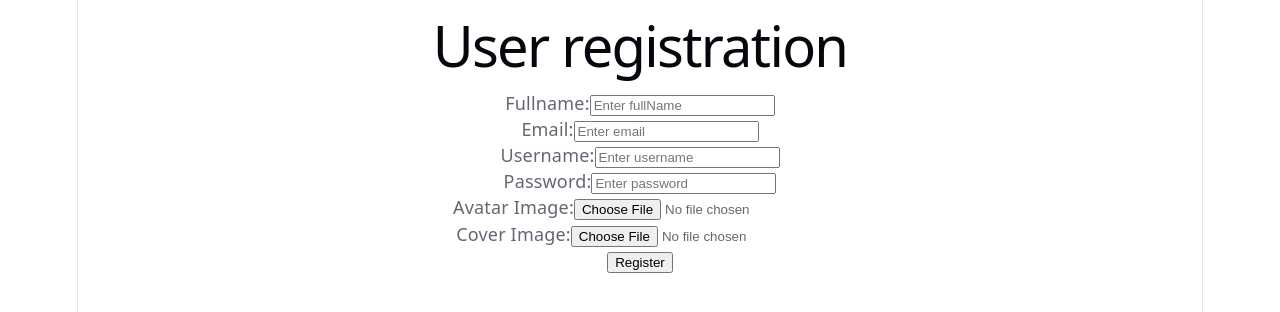
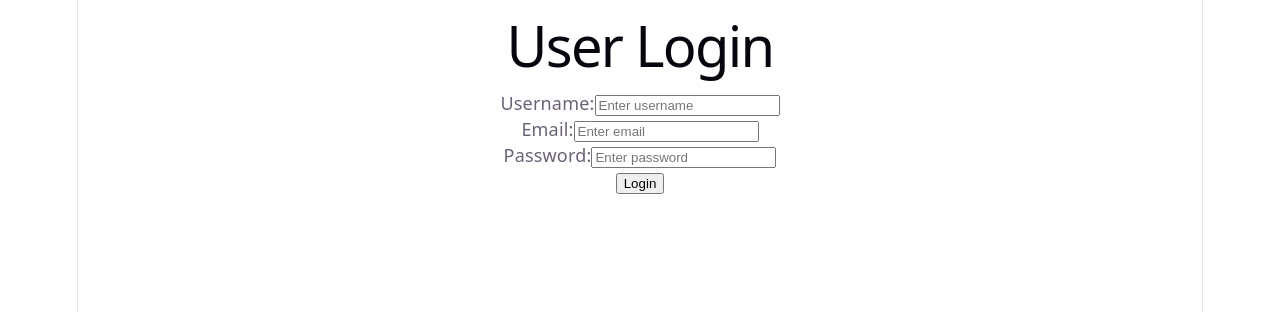
Before and after one commit to AdityaSaxena2807/TheFrontend, a React (Vite) app: page / in a window 1280 px wide. Shown: the top 312 px of the page. Built offline with nearby package versions, Linux system fonts and the light colour scheme.

Commit message:
feat:added user authentication components
- Updated App component to include Login and Toaster components.
- Enhanced Register component with confirm password field and validation.
- Created Login component for user authentication with error handling.

```diff
--- a/package.json
+++ b/package.json
@@ -10,9 +10,13 @@
     "preview": "vite preview"
   },
   "dependencies": {
+    "@tailwindcss/vite": "^4.3.0",
     "axios": "^1.16.1",
     "react": "^19.2.6",
-    "react-dom": "^19.2.6"
+    "react-dom": "^19.2.6",
+    "react-hot-toast": "^2.6.0",
+    "tailwindcss": "^4.3.0",
+    "toaster": "^0.1.2"
   },
   "devDependencies": {
     "@eslint/js": "^10.0.1",
--- a/src/App.jsx
+++ b/src/App.jsx
@@ -1,14 +1,16 @@
 import { useState } from 'react'
 import axios from "axios";
-import Register from './Components/Register';
+import Register from './Components/Register.jsx';
+import Login from './Components/Login.jsx';
+import { Toaster } from 'react-hot-toast';
 import './App.css'
 
 function App() {
-  const [count, setCount] = useState(0)
-
   return (
     <>
-      <Register/>
+      <Toaster position="top-center" />
+      {/* <Register/> */}
+      <Login/>
     </>
   )
 }
--- /dev/null
+++ b/src/Components/Login.jsx
@@ -0,0 +1,80 @@
+import React from "react";
+import axios from "axios";
+import { useState } from "react";
+import { ToastError, ToastSuccess } from "../Utils/ToastMessage.js";
+function Login() {
+  const [userData, setUserData] = useState({
+    email: "",
+    username: "",
+    password: "",
+  });
+  const handleChange = (e) => {
+    const { name, value } = e.target;
+    setUserData((prev) => ({ ...prev, [name]: value }));
+  };
+  const handleSubmit = async (e) => {
+    e.preventDefault();
+
+    if (!userData.email.trim() && !userData.username.trim()) {
+      ToastError("Username or email is required");
+      return;
+    }
+    if (!userData.password) {
+      ToastError("Password is required");
+      return;
+    }
+    try {
+      const response = await axios.post("/api/v1/users/login", userData);
+      if (response.status < 400) {
+        ToastSuccess("Logged in successfully!!");
+      } else {
+        ToastError(`Error: ${response.message || "Login failed"}`);
+      }
+    } catch (error) {
+      console.error("Error message: ", error?.message);
+      console.error("Error status: ", error?.response?.status);
+      console.error("Error data: ", error?.response?.data);
+      ToastError(`${error?.message}`);
+    }
+  };
+  return (
+    <>
+      <h1>User Login</h1>
+      <form onSubmit={handleSubmit}>
+        <div>
+          <label>Username:</label>
+          <input
+            type="text"
+            name="username"
+            value={userData.username}
+            onChange={handleChange}
+            placeholder="Enter username"
+          />
+        </div>
+        <div>
+          <label>Email:</label>
+          <input
+            type="text"
+            name="email"
+            value={userData.email}
+            onChange={handleChange}
+            placeholder="Enter email"
+          />
+        </div>
+        <div>
+          <label>Password:</label>
+          <input
+            type="text"
+            name="password"
+            value={userData.password}
+            onChange={handleChange}
+            placeholder="Enter password"
+          />
+        </div>
+        <button type="submit">Login</button>
+      </form>
+    </>
+  );
+}
+
+export default Login;
--- a/src/Components/Register.jsx
+++ b/src/Components/Register.jsx
@@ -1,12 +1,14 @@
 import React from "react";
+import axios from "axios";
 import { useState } from "react";
-import axios from "axios";
+import { ToastError, ToastSuccess } from "../Utils/ToastMessage.js";
 function Register() {
   const [userData, setUserData] = useState({
     fullName: "",
     email: "",
     username: "",
     password: "",
+    confirmPassword: "",
   });
 
   const [files, setFiles] = useState({
@@ -15,53 +17,65 @@ function Register() {
   });
 
   const handleChange = (e) => {
-    console.log("e.target", e.target);
     const { name, value } = e.target;
     setUserData((prev) => ({ ...prev, [name]: value }));
   };
 
   const handleFileChange = (e) => {
     const { name, files } = e.target;
-    // Store the first selected file
+    //Store the first selected file
     setFiles((prev) => ({ ...prev, [name]: files[0] }));
   };
 
   const handleSubmit = async (e) => {
     e.preventDefault();
-    // 1. Create a FormData object
+
+    if (
+      !userData.fullName.trim() ||
+      !userData.email.trim() ||
+      !userData.username.trim() ||
+      !userData.password.trim()
+    ) {
+      ToastError("All feilds are required");
+      return;
+    }
+    if (userData.password !== userData.confirmPassword) {
+      ToastError("Passwords do not match!!");
+      return;
+    }
+    if (!files.avatar || !files.coverImage) {
+      ToastError("Avatar and CoverImage are required");
+      return;
+    }
+
+    //Create a FormData object
     const data = new FormData();
-    // 2. Append text fields
+    //Append text fields
     data.append("username", userData.username);
     data.append("fullName", userData.fullName);
     data.append("email", userData.email);
     data.append("password", userData.password);
-    // 3. Append file fields
-    // Ensure these keys ('avatar', 'coverImage') match your backend's req.files expectations
-    if (files.avatar) {
-      data.append("avatar", files.avatar);
-    }
-    if (files.coverImage) {
-      data.append("coverImage", files.coverImage);
-    }
+    //Append file fields
+    //Ensure these keys ('avatar', 'coverImage') match your backend's req.files expectations
+    data.append("avatar", files.avatar);
+    data.append("coverImage", files.coverImage);
     try {
-      // 4. Send request
-      // Do NOT manually set 'Content-Type': 'multipart/form-data'
-      // The browser sets it automatically with the correct boundary when using FormData
+      //Send request
+      //not manually setting 'Content-Type': 'multipart/form-data'
+      //The browser sets it automatically with the correct boundary when using FormData
       const response = await axios.post("/api/v1/users/register", data);
 
       if (response.status < 400) {
-        alert("User registered successfully!");
-        console.log(response);
+        ToastSuccess("User registered successfully!");
       } else {
-        alert(`Error: ${response.message || "Registration failed"}`);
+        ToastError(`Error: ${response.message || "Registration failed"}`);
       }
     } catch (error) {
       console.error("Error message: ", error?.message);
       console.error("Error status: ", error?.response?.status);
       console.error("Error data: ", error?.response?.data);
-      alert("An error occurred during registration");
+      ToastError(`${error?.message}`);
     }
-    //TODO: improve authentication and response view of this page
   };
   return (
     <>
@@ -108,6 +122,16 @@ function Register() {
           />
         </div>
         <div>
+          <label>Confirm Password:</label>
+          <input
+            type="text"
+            name="confirmPassword"
+            value={userData.confirmPassword}
+            onChange={handleChange}
+            placeholder="Re-Enter password"
+          />
+        </div>
+        <div>
           <label>Avatar Image:</label>
           <input
             type="file"
--- /dev/null
+++ b/src/Utils/ToastMessage.js
@@ -0,0 +1,19 @@
+import toast from "react-hot-toast";
+const commonStyles = {
+  style: {
+    borderRadius: "10px",
+    background: "#333",
+    color: "#fff",
+    fontSize: "14px",
+    fontWeight: "600",
+  },
+  // Optional: Ensure error toasts stay longer if needed
+  duration: 4000,
+};
+export const ToastError = (message) => {
+  toast.error(message, commonStyles);
+};
+
+export const ToastSuccess = (message) => {
+  toast.success(message, commonStyles);
+};
--- a/vite.config.js
+++ b/vite.config.js
@@ -1,6 +1,6 @@
 import { defineConfig } from "vite";
 import react from "@vitejs/plugin-react";
-
+import tailwindcss from "@tailwindcss/vite";
 // https://vite.dev/config/
 export default defineConfig({
   server: {
@@ -8,5 +8,5 @@ export default defineConfig({
       "/api": "http://localhost:8000",
     },
   },
-  plugins: [react()],
+  plugins: [react(), tailwindcss()],
 });
```
Also changed, not shown: 1 other file (tests, documents, lock files or other folders).
